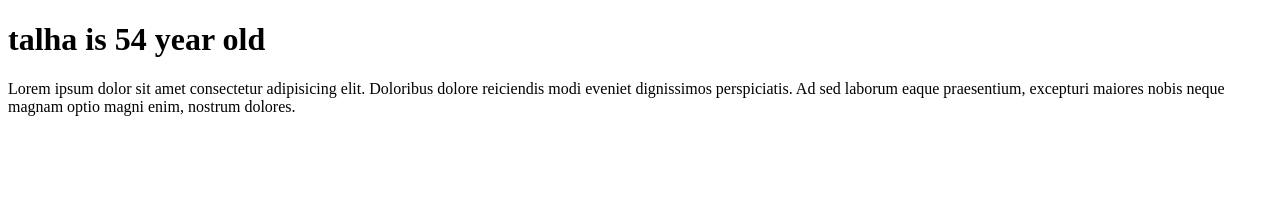
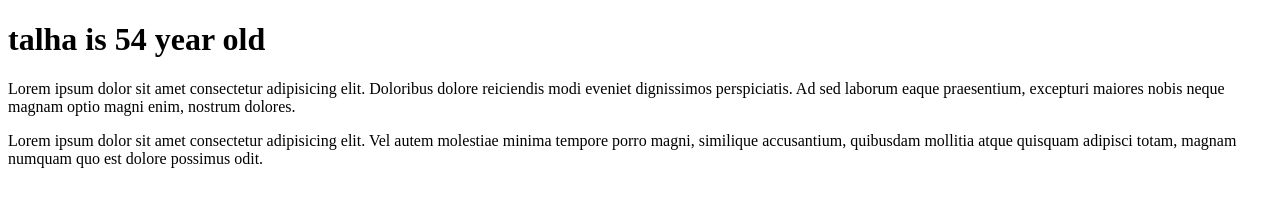
Before and after one commit to talha985/talha2409e, a plain HTML site: page talha.html in a window 1280 px wide. Drawn offline with Linux system fonts and the light colour scheme.

Commit message:
update nwe

```diff
--- a/talha.html
+++ b/talha.html
@@ -10,5 +10,6 @@
         talha is 54 year old
     </h1>
     <p>Lorem ipsum dolor sit amet consectetur adipisicing elit. Doloribus dolore reiciendis modi eveniet dignissimos perspiciatis. Ad sed laborum eaque praesentium, excepturi maiores nobis neque magnam optio magni enim, nostrum dolores.</p>
+    <p>Lorem ipsum dolor sit amet consectetur adipisicing elit. Vel autem molestiae minima tempore porro magni, similique accusantium, quibusdam mollitia atque quisquam adipisci totam, magnam numquam quo est dolore possimus odit.</p>
 </body>
 </html>
```
